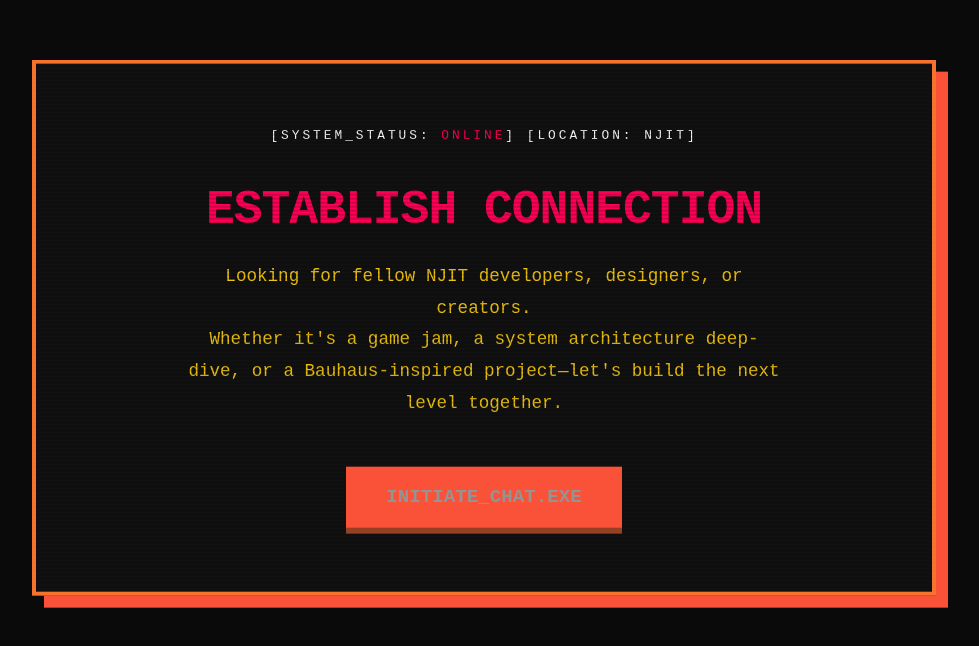
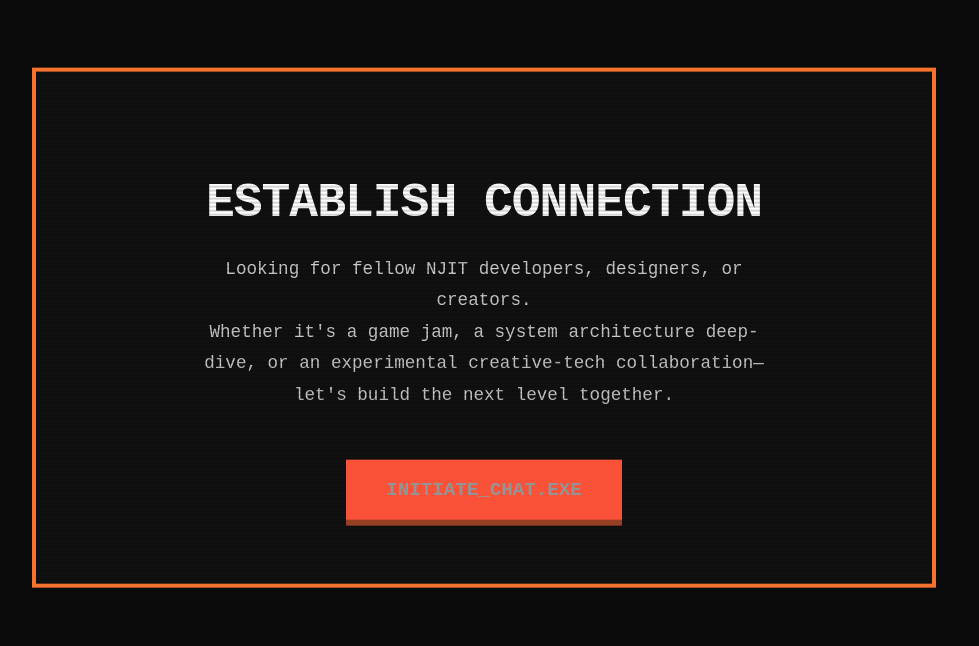
Before and after one commit to apr45/is117-GameDevPortfolio, a React (Vite) app: page / in a window 1280 px wide. Shown: the part 3161-3807 px from the top of the page, without its empty margins (156-1135 px from the left). Built offline with nearby package versions, Linux system fonts and the light colour scheme.

Commit message:
reworking description text of CTA container

```diff
--- a/src/components/CTA.tsx
+++ b/src/components/CTA.tsx
@@ -12,26 +12,23 @@ const CTA: React.FC = () => {
         viewport={{ once: true }}
         className={styles.terminalBox}
       >
-        <span className={styles.statusHeader}>
-          [SYSTEM_STATUS: <span className={styles.pinkText}>ONLINE</span>] [LOCATION: NJIT]
-        </span>
 
         {/* Entire title now uses the pink utility class */}
-        <h2 className={`${styles.mainTitle} ${styles.pinkText}`}>
+        <h2 className={`${styles.mainTitle}`}>
           Establish Connection
         </h2>
 
         {/* Description updated to the yellow accent */}
-        <p className={`${styles.description} ${styles.yellowText}`}>
+        <p className={`${styles.description}`}>
           Looking for fellow NJIT developers, designers, or creators. <br />
           Whether it's a game jam, a system architecture deep-dive, or
-          a Bauhaus-inspired project—let's build the next level together.
+          an experimental creative-tech collaboration—let's build the next level together.
         </p>
 
         <div className={styles.buttonWrapper}>
           <motion.button
             className={styles.pixelButton}
-            onClick={() => window.location.href = 'mailto:your-email@njit.edu'}
+            onClick={() => window.location.href = 'mailto:apr45@njit.edu'}
           >
             INITIATE_CHAT.EXE
           </motion.button>
--- a/src/styles/CTA.module.css
+++ b/src/styles/CTA.module.css
@@ -22,9 +22,6 @@
   animation:
     float 6s ease-in-out infinite,
     borderCycle 8s linear infinite; /* Adjust duration for speed */
-
-  /* Initial shadow state */
-  box-shadow: 12px 12px 0px var(--accent-pink);
 }
 
 /*
@@ -35,11 +32,9 @@
 @keyframes borderCycle {
   0%, 100% {
     border-color: var(--accent-yellow);
-    box-shadow: 12px 12px 0px var(--accent-pink);
   }
   50% {
     border-color: var(--accent-pink);
-    box-shadow: 12px 12px 0px var(--accent-yellow);
   }
 }
 
@@ -78,15 +73,6 @@
   color: var(--accent-yellow);
 }
 
-.statusHeader {
-  color: #fff; /* White base for contrast */
-  font-size: 0.8rem;
-  margin-bottom: 2rem;
-  display: block;
-  letter-spacing: 3px;
-  font-family: var(--font-pixel);
-}
-
 @keyframes pulse {
   0% { opacity: 1; }
   50% { opacity: 0.5; }
@@ -99,7 +85,7 @@
   text-transform: uppercase;
   letter-spacing: -1px;
   font-family: var(--font-pixel);
-  /* color will be handled by the .pinkText utility in TSX */
+  color: white;
 }
 
 .description {
@@ -107,7 +93,7 @@
   margin: 0 auto 3rem auto;
   font-size: 1.1rem;
   max-width: 600px;
-  /* color now defaults to yellow via .yellowText utility */
+  color: #ccc;
 }
 
 /* The Interactive Arcade Button */
```
